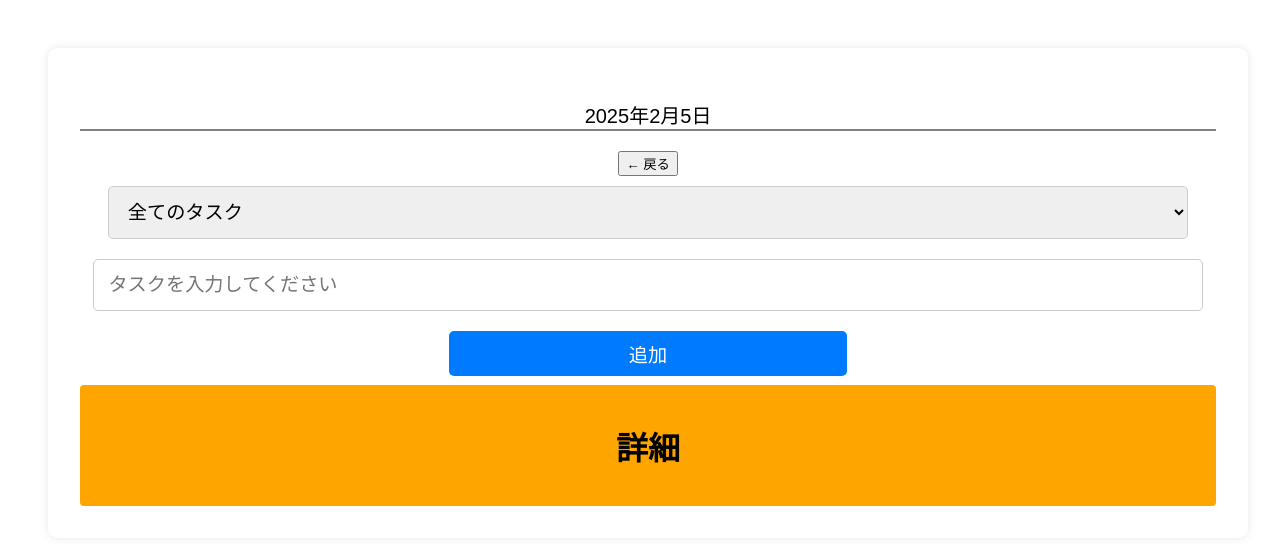
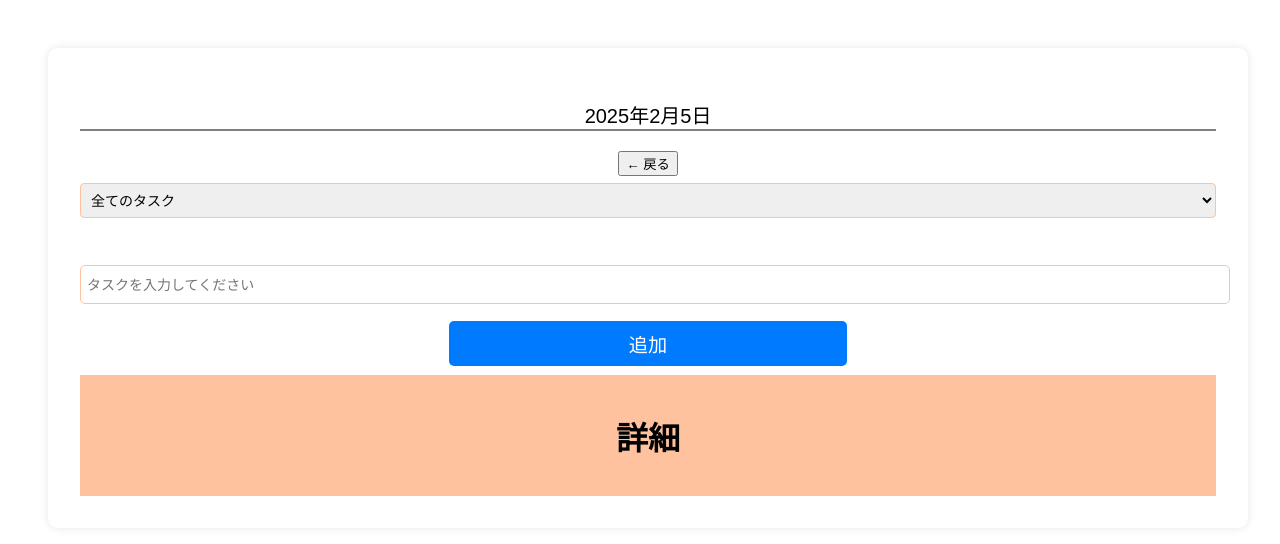
Before and after one commit to Takahiro920615/to_do_listB, a React (Vite) app in the folder vite-project/: page /todos in a window 1280 px wide. Shown: the top 544 px of the page. Built offline with nearby package versions, Linux system fonts and the light colour scheme.

Commit message:
Accordionコンポーネント作成

```diff
--- a/vite-project/package.json
+++ b/vite-project/package.json
@@ -10,6 +10,7 @@
     "preview": "vite preview"
   },
   "dependencies": {
+    "framer-motion": "^12.4.7",
     "localforage": "^1.10.0",
     "react": "^18.2.0",
     "react-datepicker": "^8.1.0",
--- /dev/null
+++ b/vite-project/src/components/Accordion.tsx
@@ -0,0 +1,21 @@
+import { motion } from "framer-motion";
+import React, { useState, useEffect } from 'react';
+
+type AccordionProps = {
+  isOpen: boolean;
+  children: React.ReactNode;
+};
+
+const Accordion: React.FC<AccordionProps> = ({ isOpen, children }) => {
+  return (
+    <motion.div
+      initial={{ height: 0, opacity: 0 }}
+      animate={{ height: isOpen ? "auto" : 0, opacity: isOpen ? 1 : 0 }}
+      transition={{ duration: 0.3, ease: "easeInOut" }}
+    >
+      {isOpen && <div>{children}</div>}
+    </motion.div>
+  );
+};
+
+export default Accordion;
--- a/vite-project/src/components/todos/index.tsx
+++ b/vite-project/src/components/todos/index.tsx
@@ -5,6 +5,8 @@ import DateDisplay from '../date'
 import ProgressSelect from '../Progress'
 import Datepicker from '../Datepicker'
 import SimpleDatePicker from '../Datepicker';
+import Accordion from "../Accordion";
+
 
 
 type Todo = {
@@ -15,6 +17,7 @@ type Todo = {
   progress: number;
   startDate: Date | null;
   endDate: Date | null;
+  details?: string;
 };
 
 type Filter = 'all'|'completed'|'unchecked'|'delete';
@@ -26,6 +29,7 @@ const Todos: React.FC = () => {
   const [text, setText] = useState('');
   const [nextId, setNextId] = useState(1);
   const [filter, setFilter] = useState<Filter>('all')
+  const [openTodoId, setOpenTodoId] = useState<number | null>(null);
 
   const handleSubmit = () => {
     // 空ののタスクが追加されることを防ぎます
@@ -98,6 +102,20 @@ const handleTodo = <K extends keyof Todo, V extends Todo[K]>(
   });
 };
 
+// アコーディオンのないよ編集のための関数
+const toggleDetails = (id: number) => {
+  setOpenTodoId(openTodoId === id ? null : id);
+};
+
+const updateDetails = (id: number, newDetails: string) => {
+  setTodos((prevTodos) =>
+    prevTodos.map((todo) =>
+      todo.id === id ? { ...todo, details: newDetails } : todo
+    )
+  );
+};
+// ーーーーーーーーーーーーーーーーーーーーーーーー
+
 
 useEffect(() => {
   localforage.getItem('todo-20240622').then((values) => {
@@ -126,6 +144,7 @@ useEffect(()=> {
         </button>
 
         <select defaultValue="all" onChange={(e) => handleFilterChange(e.target.value as Filter)}
+          className="form-control"
           >
           <option value = "all">全てのタスク</option>
           <option value="completed">完了したタスク</option>
@@ -145,12 +164,14 @@ useEffect(()=> {
             handleSubmit();
           }}
           >
+
           <input
             type="text"
             value={text}
             // disabled={isFormDisabled}
             onChange={(e) => setText(e.target.value)}
             placeholder="タスクを入力してください"
+            className="form-control"
           />
           <button className="insert-btn" type="submit">追加</button>
       </form>
@@ -159,11 +180,9 @@ useEffect(()=> {
 
       <div className = "details">
         <h1>詳細</h1>
-
         <ul>
         {getFilteredTodos().map((todo) => (
             <li key={todo.id}>
-
               <ProgressSelect
                 value={todo.progress}
                 onChange={(value) => handleTodo(todo.id, 'progress', value)}
@@ -180,8 +199,6 @@ useEffect(()=> {
               onChange={(date) => handleTodo(todo.id, "endDate", date)}
               />
               </div>
-
-
               {/* <input
                 type="checkbox"
                 checked={todo.completed_flg}
@@ -193,8 +210,10 @@ useEffect(()=> {
                 value={todo.title}
                 onChange={(e) => handleTodo(todo.id, 'title', e.target.value)}
               />
-              <button className = "editbutton">編集</button>
-
+              <button className = "editbutton"
+               onClick= {() => toggleDetails(todo.id)}
+               >
+               編集</button>
               <button className = "deletebutton" onClick={() => handleTodo(todo.id, 'delete_flg', !todo.delete_flg)}>
                 {todo.delete_flg? '復元' : '削除'}
               </button>
@@ -202,7 +221,22 @@ useEffect(()=> {
         ))}
       </ul>
     </div>
-
+    <div className ="accordion-container">
+    {openTodoId !== null && (
+      <div style={{ width: "100%", minHeight: "200px", marginTop: "20px" }}>
+        <Accordion isOpen={true}>
+          <textarea
+            style={{ width: "95%", height: "150px", fontSize: "16px" }}
+            value={todos.find((todo) => todo.id === openTodoId)?.details || ""}
+            onChange={(e) =>
+              updateDetails(openTodoId as number, e.target.value)
+            }
+            placeholder="#進捗状況#\n#内容#\n#背景#\n#改修内容#"
+          />
+        </Accordion>
+      </div>
+    )}
+    </div>
   </div>
 )};
 
--- a/vite-project/src/index.css
+++ b/vite-project/src/index.css
@@ -26,12 +26,13 @@ body, html {
 
 
 select, input[type='text'], button[type='submit'] {
-  width: 95%;
+  width: 100%;
   margin: 0.5em 0;
-  padding: 0.75em; /* パディングを大きく */
-  font-size: 1.2em; /* フォントサイズを大きく */
+  padding: 1px 6px; /* パディングを大きく */
+  font-size: 14px; /* フォントサイズを大きく */
   border: 1px solid #ccc;
   border-radius: 5px;
+  border: 1px solid #ffc29e;
 }
 
 
@@ -128,9 +129,15 @@ p{
 }
 
 .details {
-  background-color: orange;
+  background-color: #ffc29e;
   padding: 1rem; /* 見やすくするために余白を追加 */
-  border-radius: 4px; /* 角を少し丸くする */
+  /* border-radius: 4px; 角を少し丸くする */
+}
+
+.accordion-container{
+  background-color: #ffc29e;
+  margin-top: 0; /* 上の間隔をなくす */
+  padding: 0;
 }
 
 .progress-select{
@@ -157,3 +164,14 @@ p{
 .date-container label {
   margin-bottom: 3px;
 }
+
+.form-control {
+  width: 100%;  /* または必要な幅 */
+  height: 35px;  /* または必要な高さ */
+  padding: 1px 6px;
+  border: 1px solid #ccc;
+  border-radius: 4px;
+  font-size: 14px;
+  margin-bottom:40px;
+  border: 1px solid #ffc29e;
+}
```
Also changed, not shown: 1 other file (tests, documents, lock files or other folders). Lines whose indentation alone changed are shown as unchanged.
